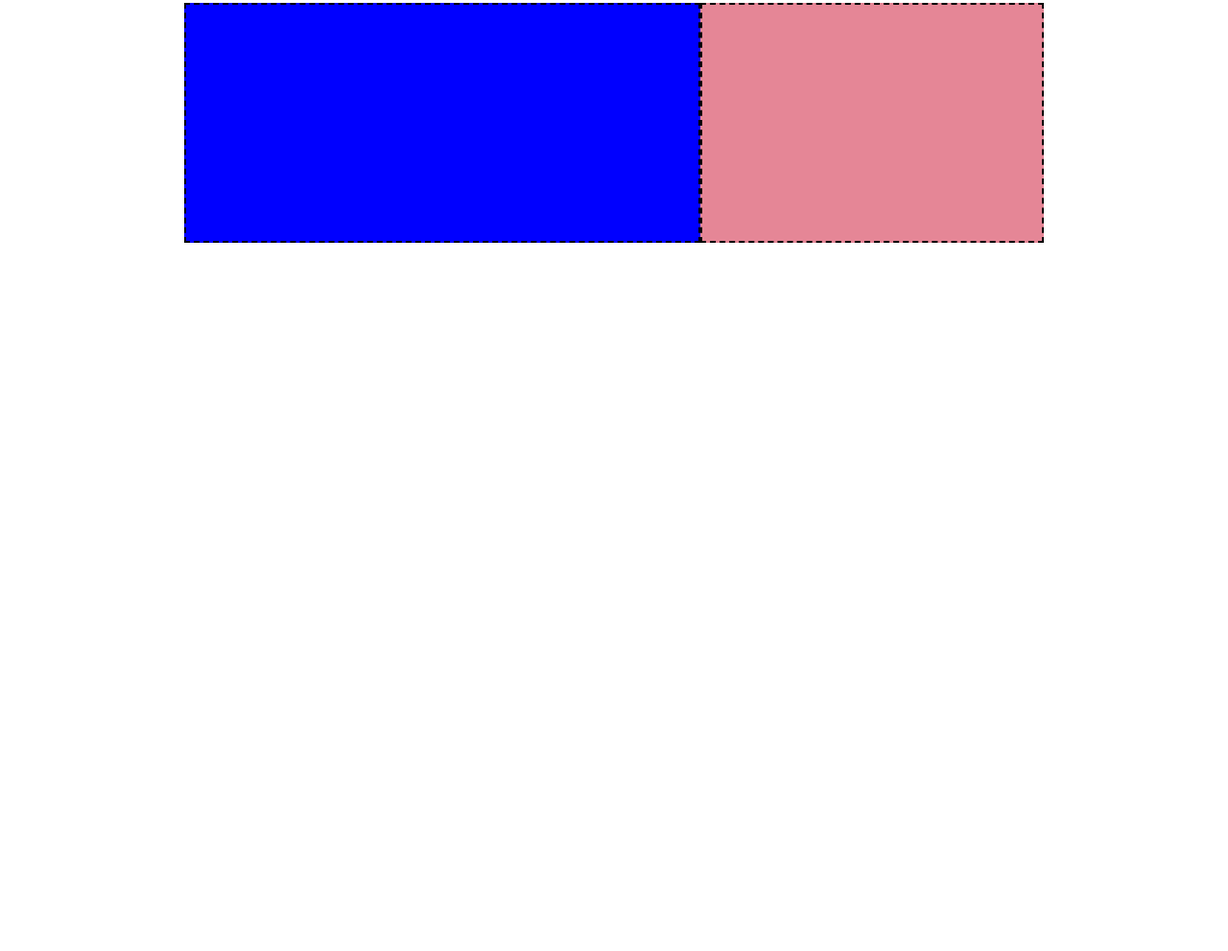
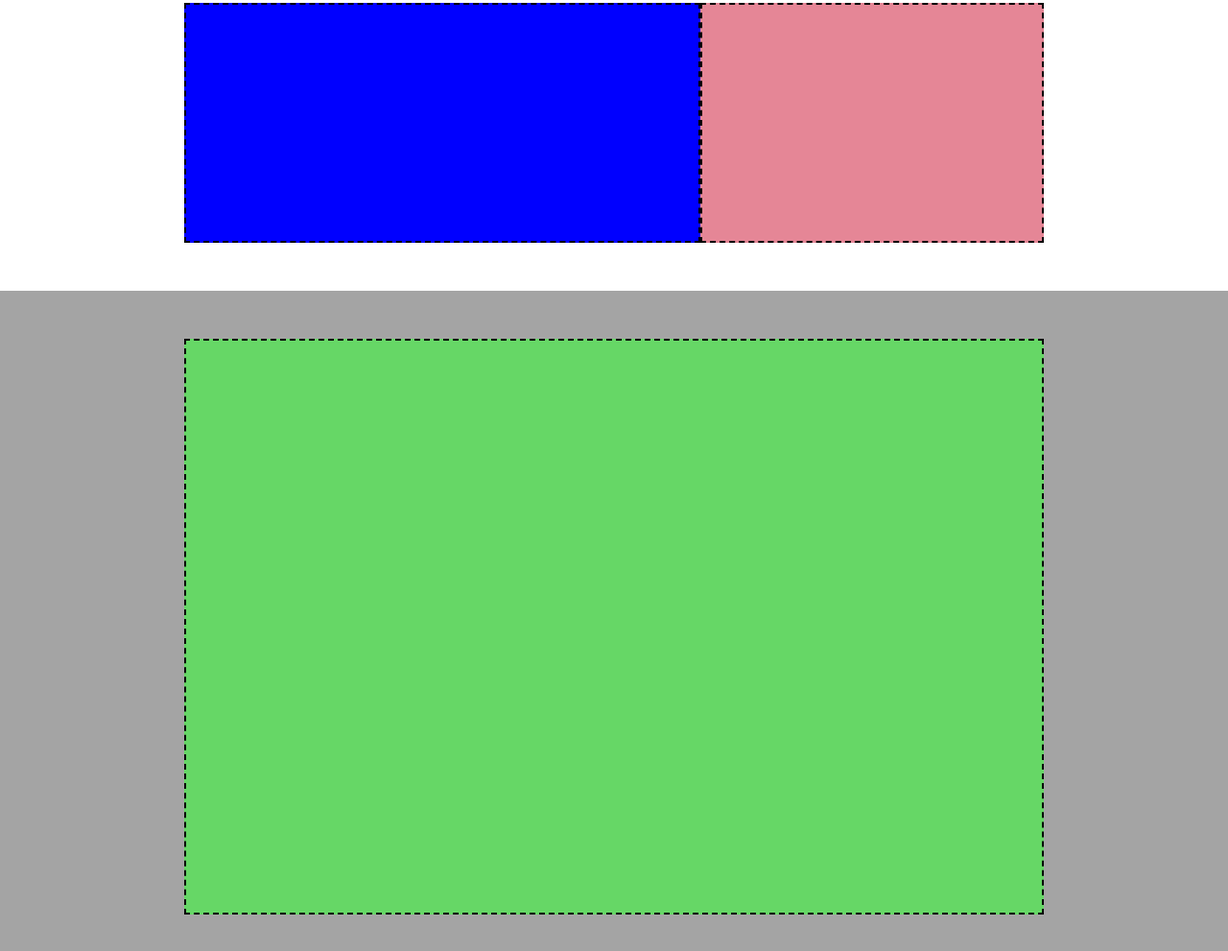
Before and after one commit to ElioSpena/htmlcss-struttura-discord, a plain HTML site: page index.html in a window 1280 px wide. Shown: the part 1097-2088 px from the top of the page at 96% size. Before the commit the page ends 1400 px from the top, so only its background shows below. Drawn offline with Linux system fonts and the light colour scheme.

Commit message:
feat: cta-section completa

```diff
--- a/css/style.css
+++ b/css/style.css
@@ -100,3 +100,17 @@ header {
 .bg-reverse {
     flex-direction: row-reverse;
 }
+
+/*CTA SECTION*/
+
+.cta-section {
+    min-height: 700px;
+    justify-content: center;
+    align-items: center;
+}
+
+.cta-content {
+    background-color: rgb(102, 215, 102);
+    min-height: 600px;
+
+}
--- a/index.html
+++ b/index.html
@@ -68,8 +68,9 @@
         <!--/Content Section-->
 
         <!--CTA Section-->
-        <section class="section-bg">
-            <div></div>
+        <section class="gray-bg-section cta-section flex">
+            <div class="cta-content container border-dash">
+            </div>
         </section>
         <!--/CTA Section-->
 
```
